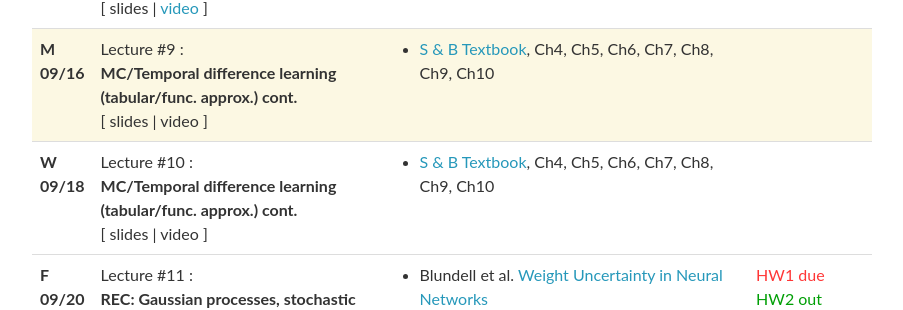
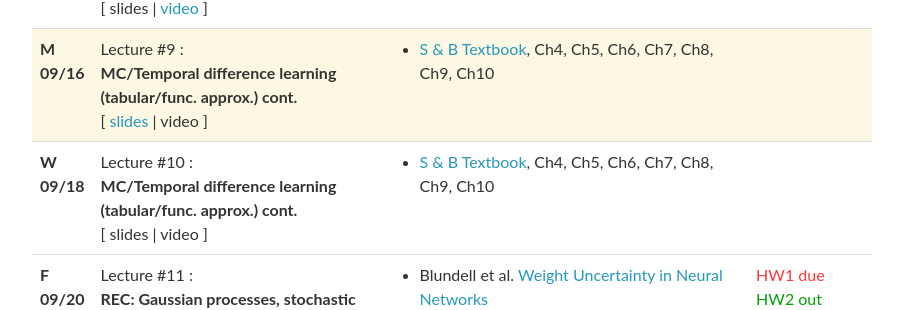
Before and after one commit to cmudeeprl/703website_f19, a Jekyll site: the page built from _pages/lectures.md, in a window 1280 px wide and 900 px high, scrolled down 1229 px. Shown: the part 149-459 px from the top of the window, without its empty margins (188-1091 px from the left). Built offline with Jekyll 4.4.1, drawn with Linux system fonts in a browser that asks for light colours; nearby versions of some CDN libraries; comment, search, counter and statistics services are not loaded; part of the change alters nothing that is shown.

```diff
--- a/_data/lectures.yml
+++ b/_data/lectures.yml
@@ -105,7 +105,7 @@
   lecturer:
   title: >
     <strong>MC/Temporal difference learning (tabular/func. approx.) cont.</strong>
-  slides:
+  slides: https://cmudeeprl.github.io/703website/assets/lectures/lecture_6.pdf
   video:
   notes:
   readings:
```
Also changed, not shown: 1 other file.
